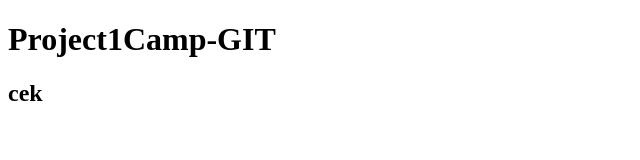
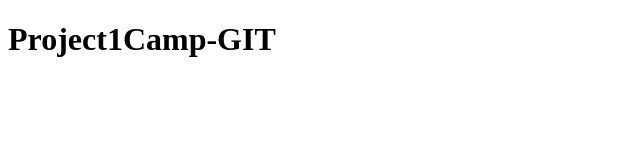
Before and after one commit to AsetSabu/ProjectCamp, a plain HTML site: page kontak.html in a window 1280 px wide. Shown: the full height of the page, 0-640 px from the left. Drawn offline with Linux system fonts and the light colour scheme.

Commit message:
Revert "mengubah kontak.html"
This reverts commit b5b2e3eec003cb495e6f70f75e8a5dc46a2e5a64.

```diff
--- a/kontak.html
+++ b/kontak.html
@@ -8,6 +8,6 @@
   </head>
   <body>
     <h1>Project1Camp-GIT</h1>
-    <h2>cek</h2>
+    <h2></h2>
   </body>
 </html>
```
